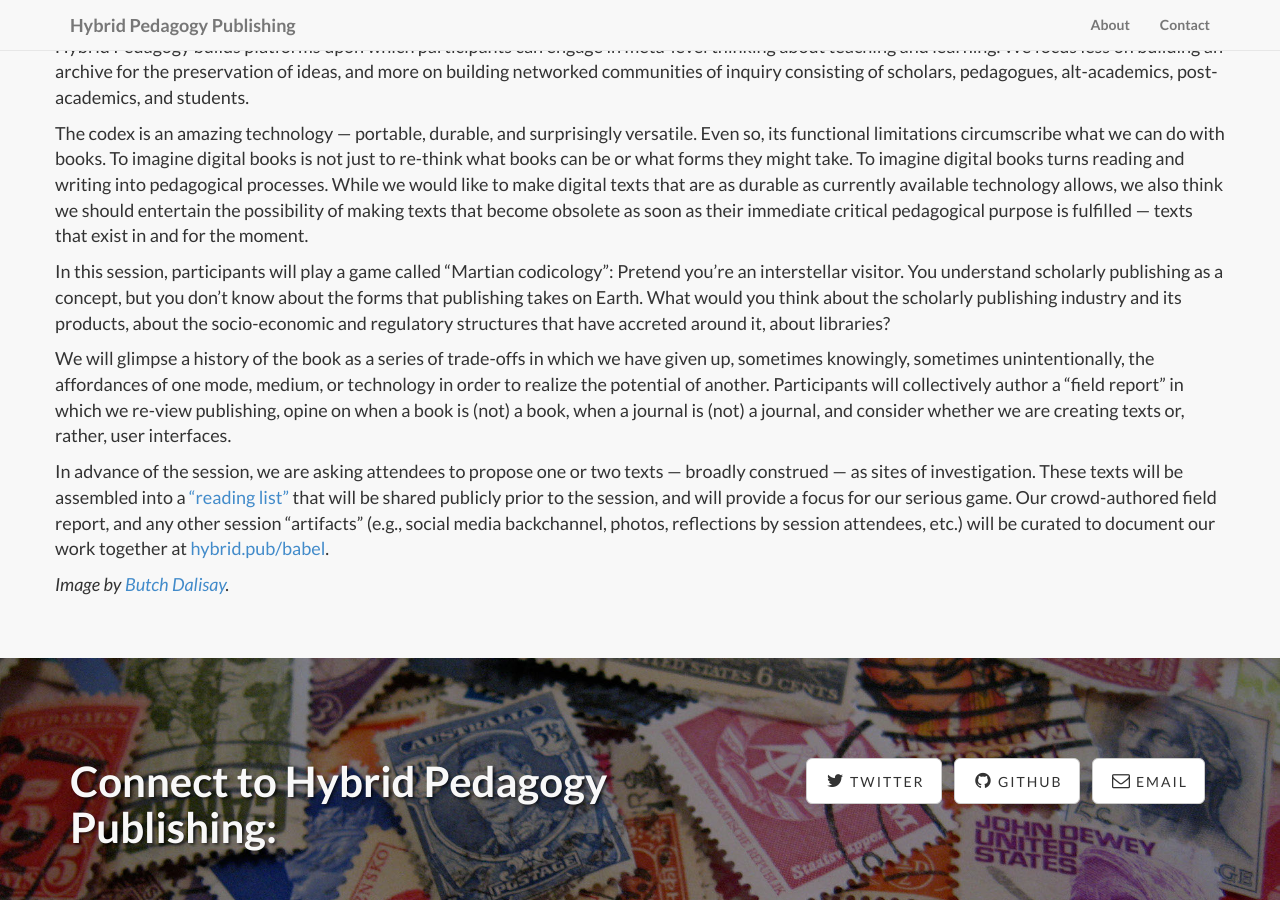
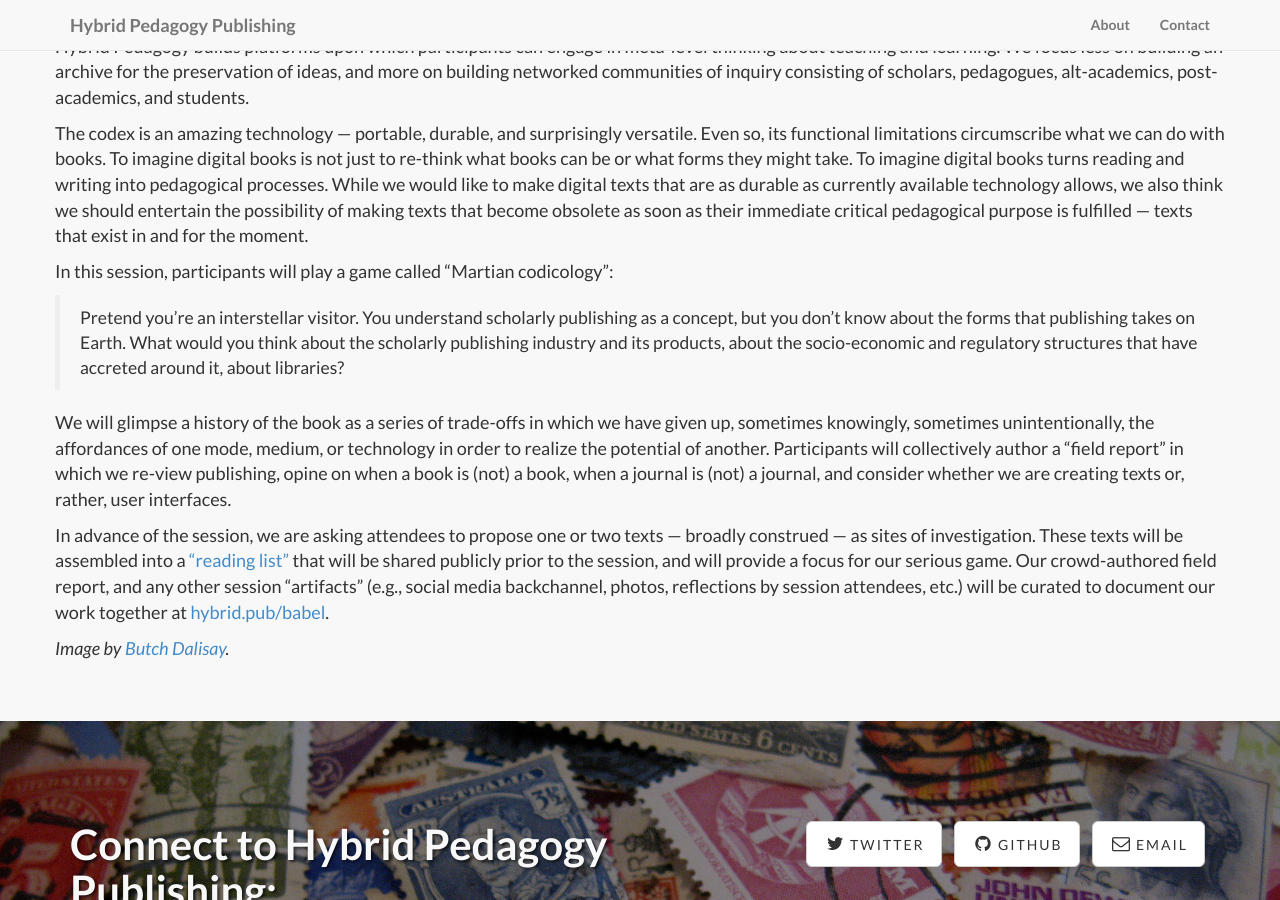
Before and after one commit to HybridPedagogyPublishing/HybridPedagogyPublishing.github.io, a Jekyll site: the page built from babel.md, in a window 1280 px wide and 900 px high, scrolled down 1128 px. Built offline with Jekyll 4.4.1, drawn with Linux system fonts in a browser that asks for light colours; nearby versions of some CDN libraries; library files that are not in the unit come from our copies.

```diff
--- a/babel.md
+++ b/babel.md
@@ -16,7 +16,8 @@ Hybrid Pedagogy builds platforms upon which participants can engage in meta-leve
 The codex is an amazing technology — portable, durable, and surprisingly versatile. Even so, its functional limitations circumscribe what we can do with books. To imagine digital books is not just to re-think what books can be or what forms they might take. To imagine digital books turns reading and writing into pedagogical processes. While we would like to make digital texts that are as durable as currently available technology allows, we also think we should entertain the possibility of making texts that become obsolete as soon as their immediate critical pedagogical purpose is fulfilled — texts that exist in and for the moment.
 
 In this session, participants will play a game called “Martian codicology”:
-Pretend you’re an interstellar visitor. You understand scholarly publishing as a concept, but you don’t know about the forms that publishing takes on Earth. What would you think about the scholarly publishing industry and its products, about the socio-economic and regulatory structures that have accreted around it, about libraries?
+
+> Pretend you’re an interstellar visitor. You understand scholarly publishing as a concept, but you don’t know about the forms that publishing takes on Earth. What would you think about the scholarly publishing industry and its products, about the socio-economic and regulatory structures that have accreted around it, about libraries?
 
 We will glimpse a history of the book as a series of trade-offs in which we have given up, sometimes knowingly, sometimes unintentionally, the affordances of one mode, medium, or technology in order to realize the potential of another. Participants will collectively author a "field report" in which we re-view publishing, opine on when a book is (not) a book, when a journal is (not) a journal, and consider whether we are creating texts or, rather, user interfaces.
 
```
